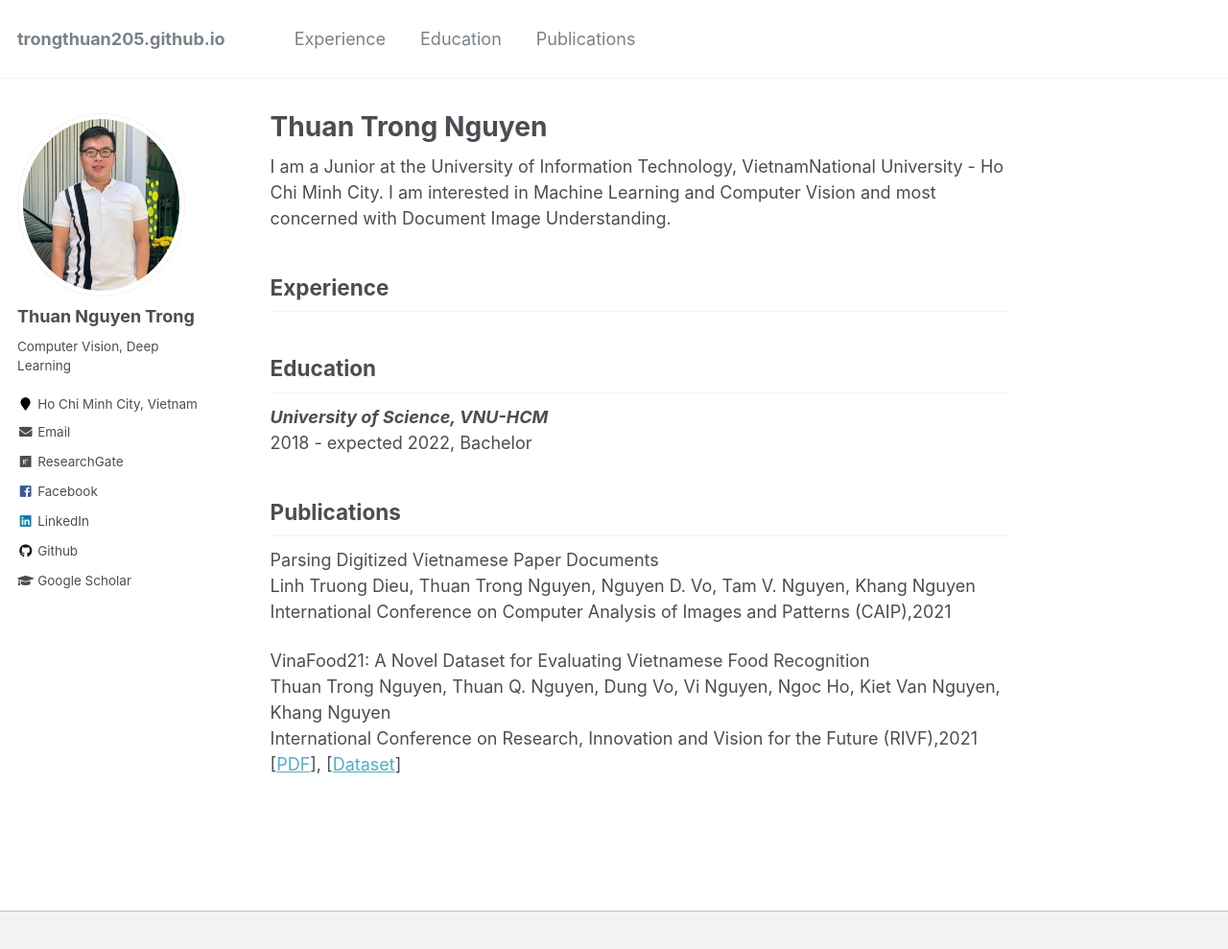
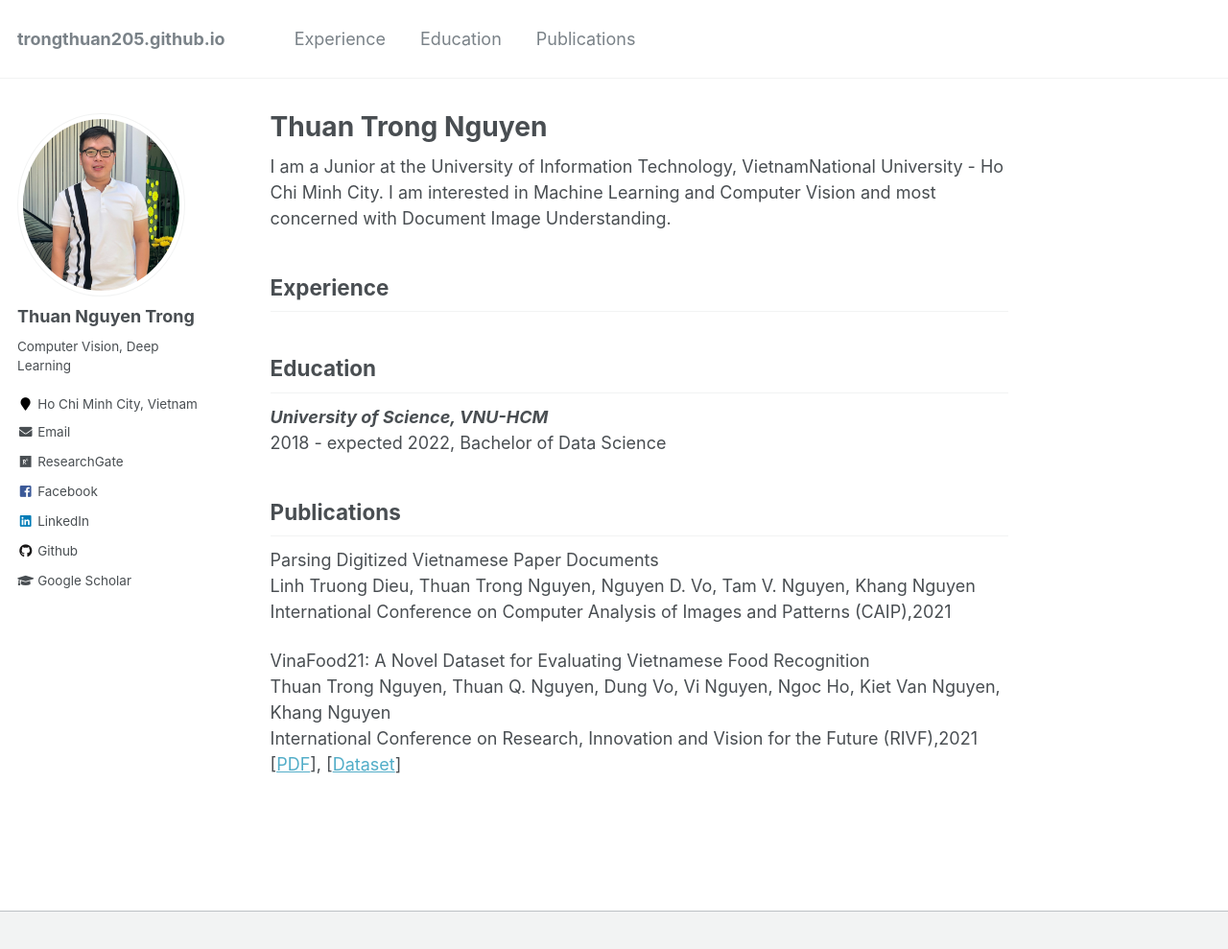
Before and after one commit to trongthuan205/trongthuan205.github.io, a Jekyll site: the page built from _pages/about.md, in a window 1280 px wide and 1022 px high. Shown: the top 989 px of the window at 96% size. Built offline with Jekyll 4.4.1, drawn with Linux system fonts in a browser that asks for light colours.

Commit message:
'update_2'

```diff
--- a/_pages/about.md
+++ b/_pages/about.md
@@ -14,12 +14,12 @@ I am a Junior at the University of Information Technology, VietnamNational Unive
 
 <!-- ***University of Information Technology, VNU-HCM***<br/>
 Jul 2017 - Present, Researcher<br/>
-Working on computer vision and deep learning.<br/> -->
+Working on computer vision and deep learning.<sbr/> -->
 
 ## <a name="edu"></a> Education
 
 ***University of Science, VNU-HCM***<br/>
-2018 - expected 2022, Bachelor
+2018 - expected 2022, Bachelor of Data Science
 <!-- 2018, MSc, Computer Science<br/>
 2013, BSc, Infomation Technology<br/> -->
 
```
